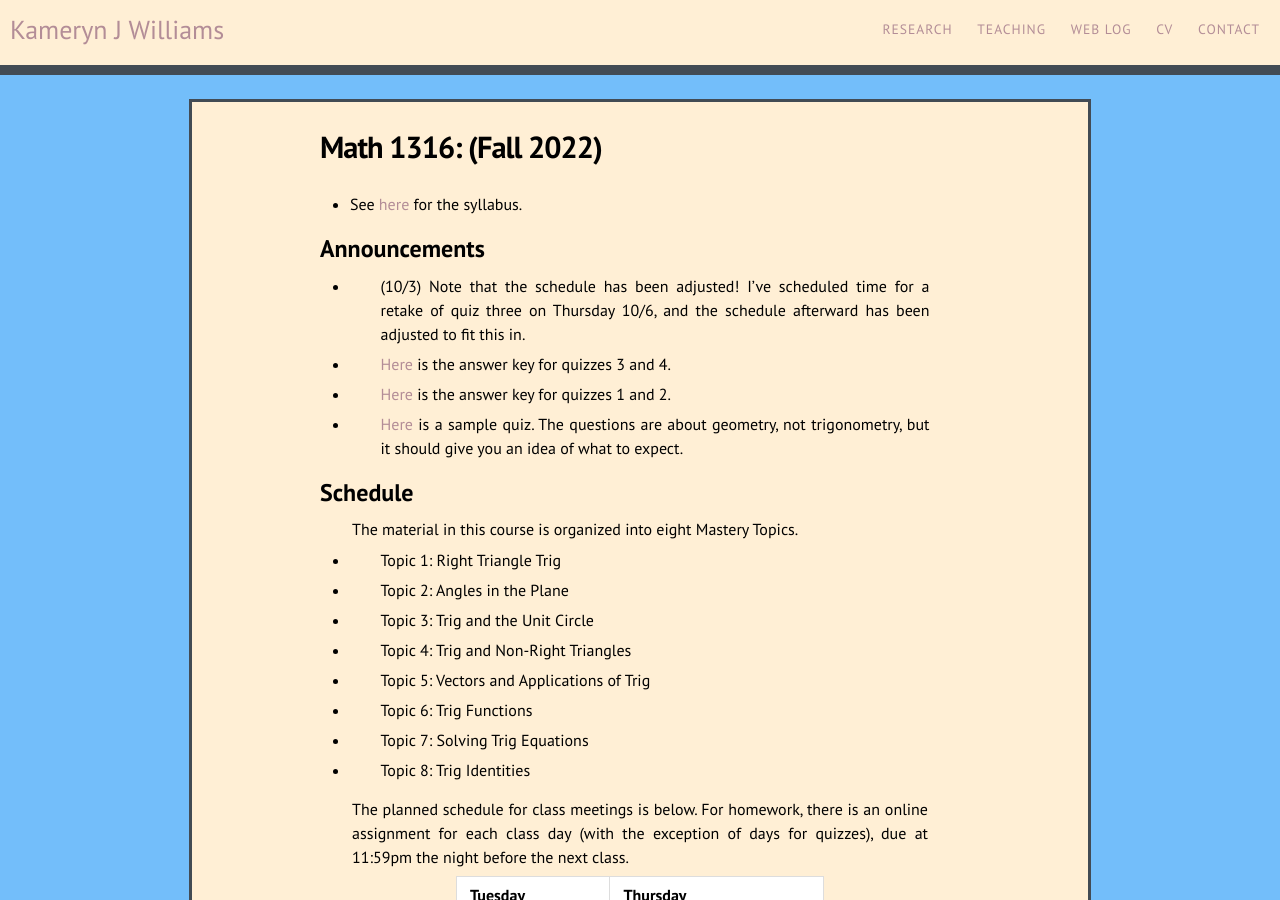
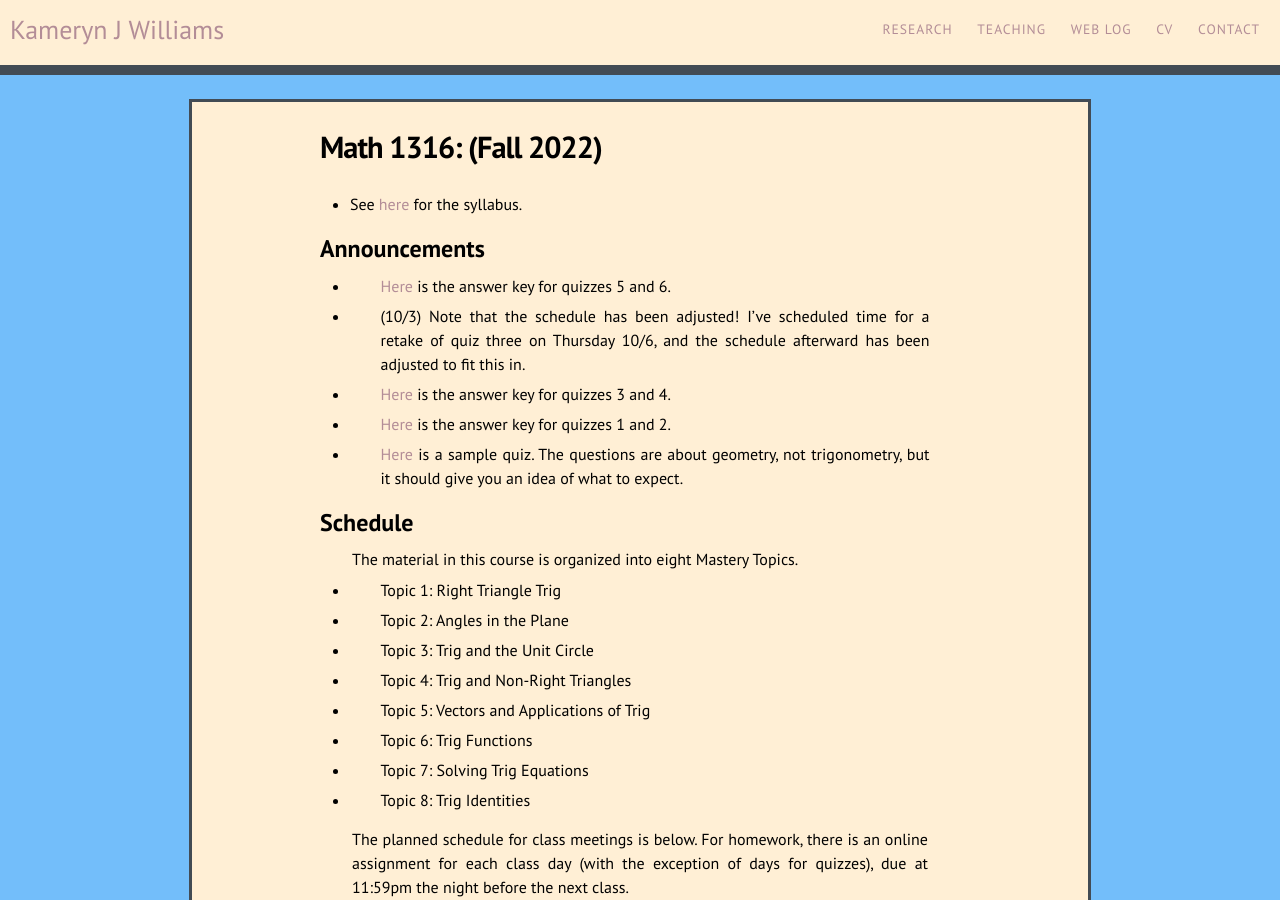
Before and after one commit to kamerynjw/kamerynjw.github.io, a Jekyll site: the page built from teaching/2022/math1316fall.md, in a window 1280 px wide and 900 px high. Built offline with Jekyll 4.4.1, drawn with Linux system fonts in a browser that asks for light colours; nearby versions of some CDN libraries.

Commit message:
new quiz answers up

```diff
--- a/teaching/2022/math1316fall.md
+++ b/teaching/2022/math1316fall.md
@@ -10,6 +10,8 @@ permalink: /teaching/2022/math1316fall/
 
 Announcements
 -------------
+
+* [Here]({{ page.url}}q56a-answers.pdf) is the answer key for quizzes 5 and 6.
 
 * (10/3) Note that the schedule has been adjusted! I've scheduled time for a retake of quiz three on Thursday 10/6, and the schedule afterward has been adjusted to fit this in.
 
```
Also changed, not shown: 1 other file.
